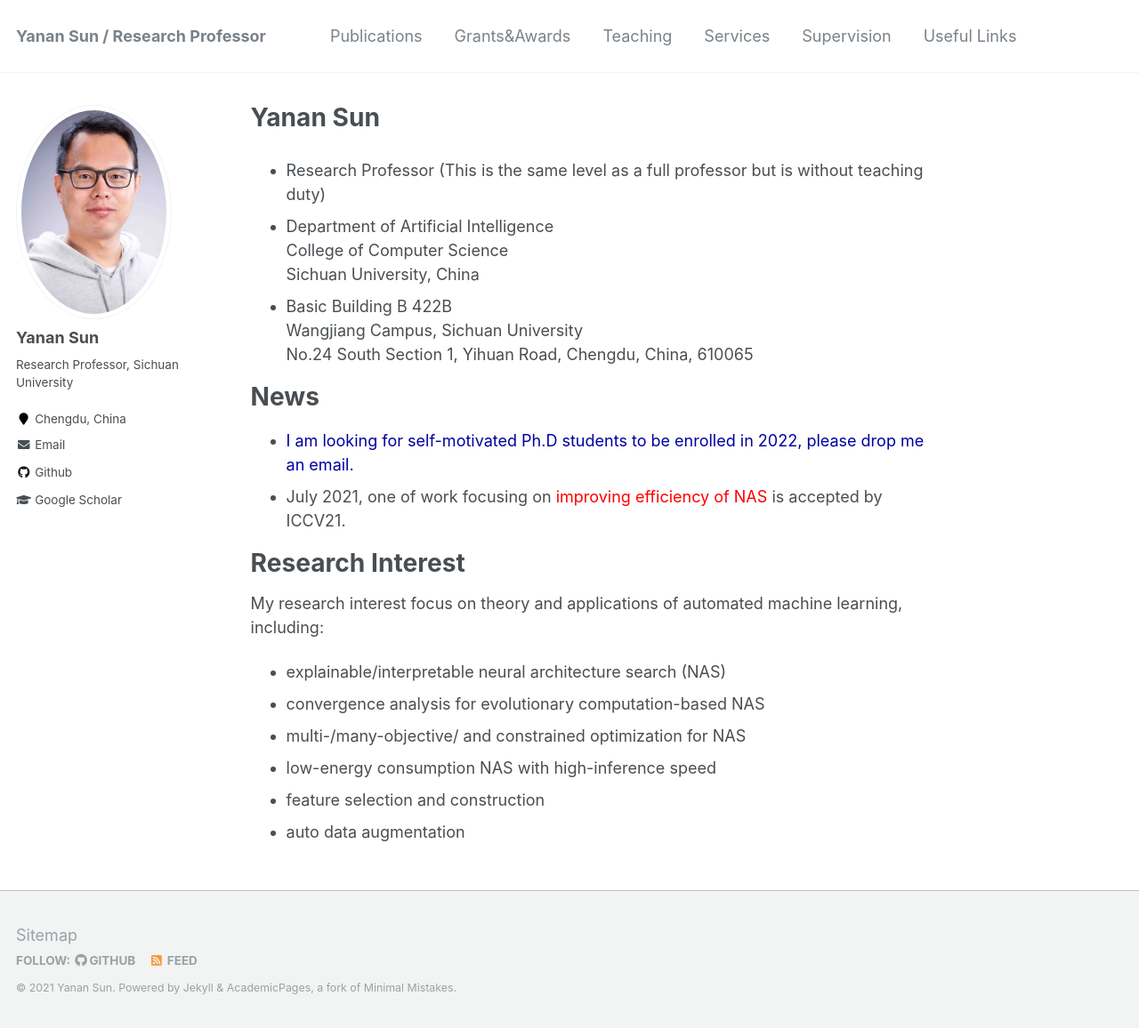
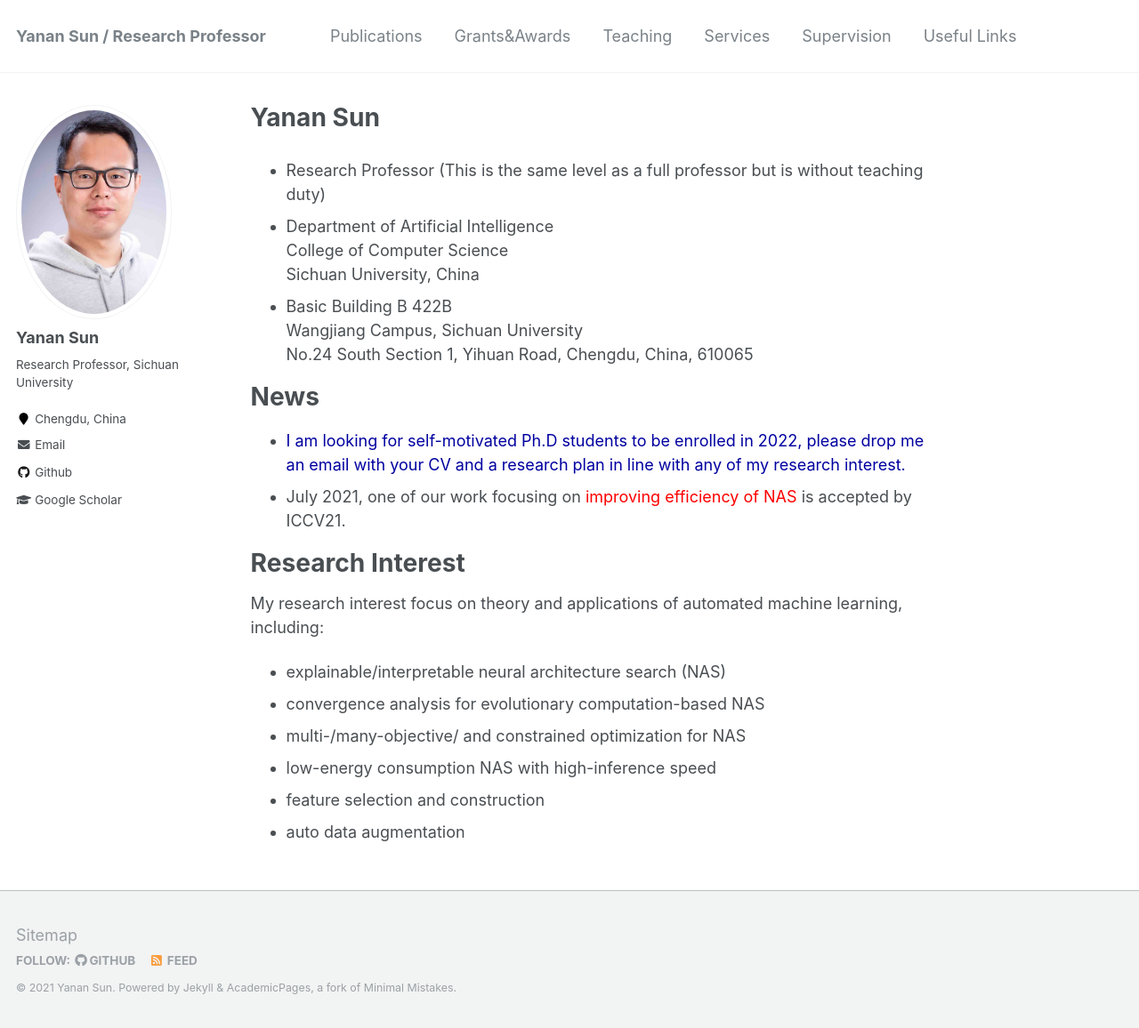
Before and after one commit to yn-sun/yn-sun.github.io, a Jekyll site: the page built from _pages/about.md, in a window 1280 px wide and 1156 px high. Shown: the whole window at 89% size. Built offline with Jekyll 4.4.1, drawn with Linux system fonts in a browser that asks for light colours; comment, search, counter and statistics services are not loaded.

Commit message:
Update about.md

```diff
--- a/_pages/about.md
+++ b/_pages/about.md
@@ -18,8 +18,8 @@
 
 News
 ======
-* <span style="color: #0000a0">I am looking for self-motivated Ph.D students to be enrolled in 2022, please drop me an email.</span>
-* July 2021, one of work focusing on <span style="color: #FF0000">improving efficiency of NAS</span> is accepted by ICCV21.
+* <span style="color: #0000a0">I am looking for self-motivated Ph.D students to be enrolled in 2022, please drop me an email with your CV and a research plan in line with any of my research interest.</span>
+* July 2021, one of our work focusing on <span style="color: #FF0000">improving efficiency of NAS</span> is accepted by ICCV21.
 
 Research Interest
 ======
```
